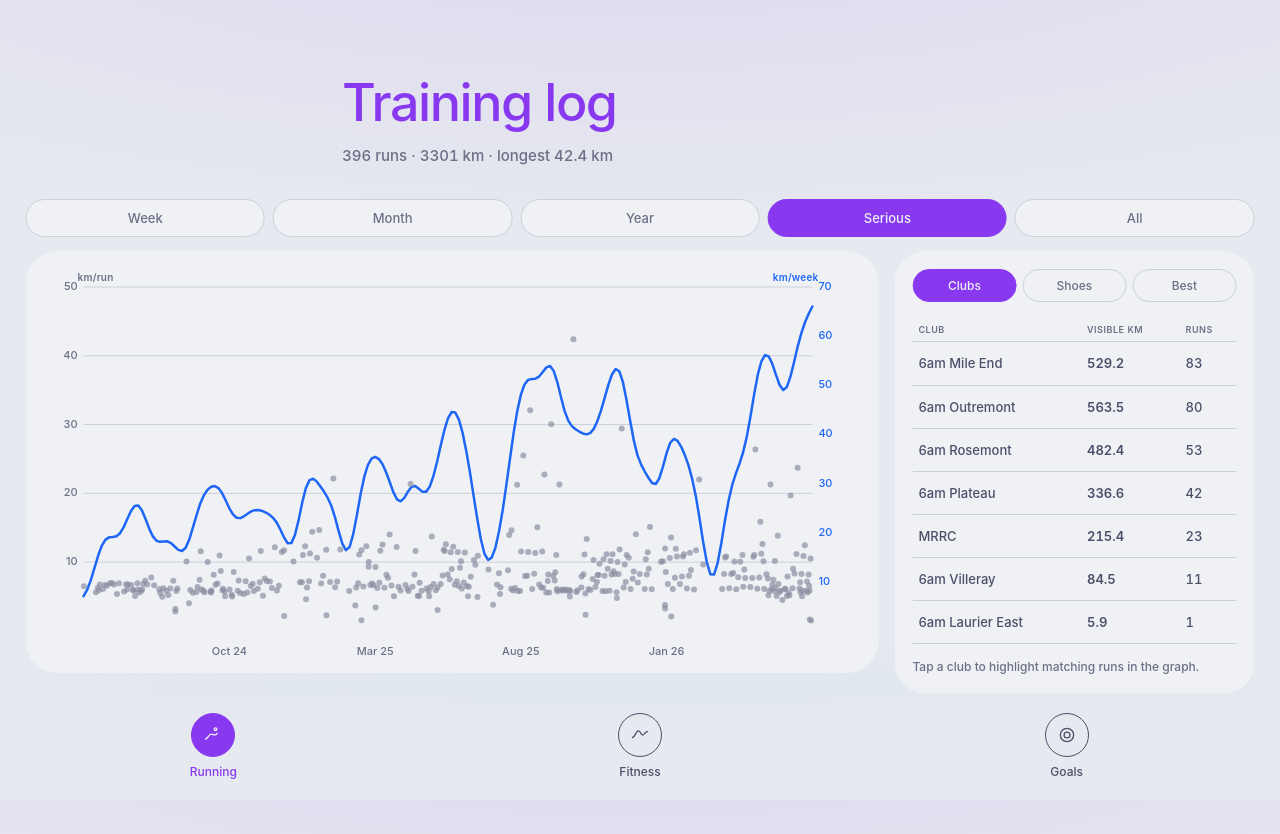
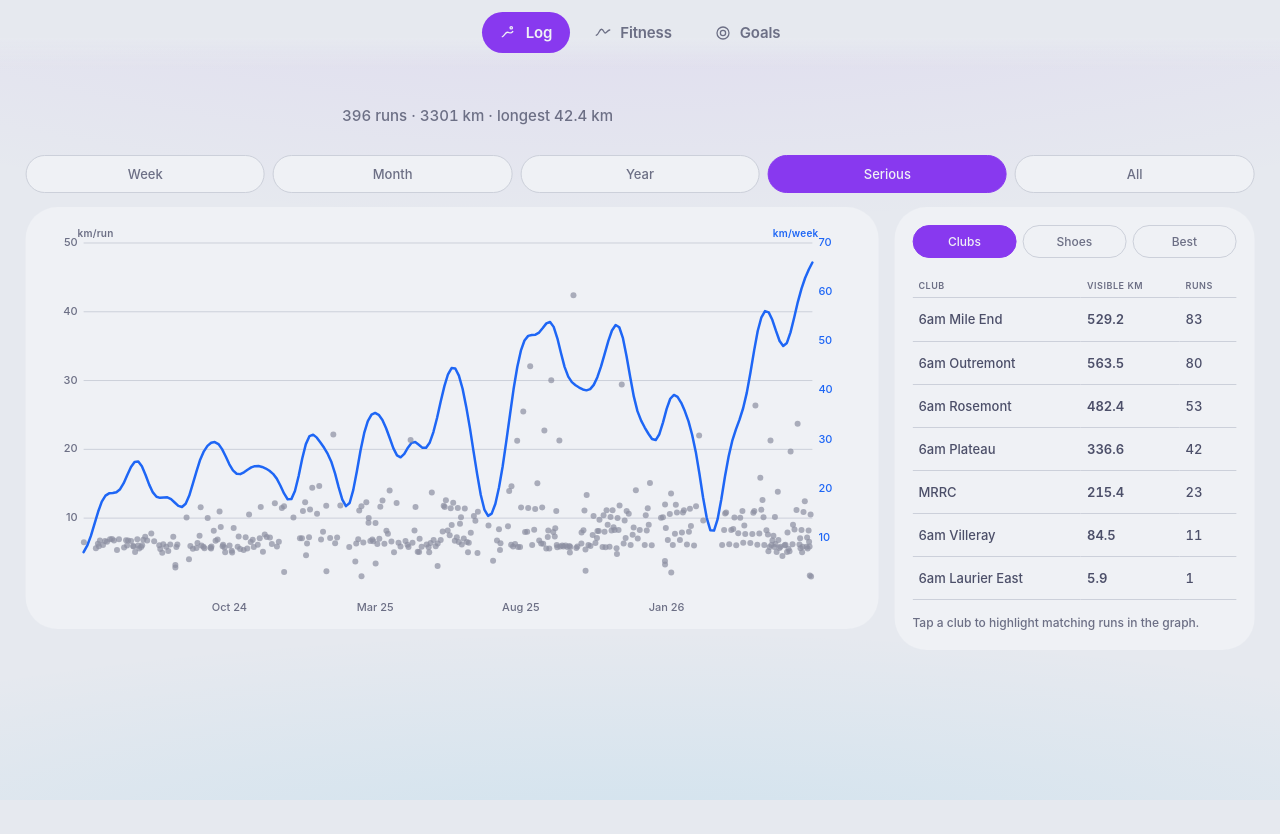
Before and after one commit to NeilGirdhar/stride, a plain HTML site: page index.html in a window 1280 px wide. After the commit the page ends 800 px from the top, so only its background shows below. Drawn offline with Linux system fonts and the light colour scheme; a web font is replaced by a local one.

Commit message:
Clean up headings

```diff
--- a/css/styles.css
+++ b/css/styles.css
@@ -34,7 +34,7 @@ html, body {
 
 body {
   position: relative;
-  padding: env(safe-area-inset-top) env(safe-area-inset-right) calc(env(safe-area-inset-bottom) + 120px) env(safe-area-inset-left);
+  padding: calc(env(safe-area-inset-top) + 64px) env(safe-area-inset-right) calc(env(safe-area-inset-bottom) + 28px) env(safe-area-inset-left);
   min-height: 100vh;
   background:
     radial-gradient(ellipse 130% 60% at 50% -15%, var(--wash-top) 0%, transparent 72%),
@@ -52,7 +52,7 @@ input, textarea, select { font: inherit; }
 .wrap { max-width: 640px; margin: 0 auto; padding: 20px 18px; }
 
 /* ---------- Hero ---------- */
-.hero { padding: 56px 4px 32px; }
+.hero { padding: 20px 4px 28px; }
 .eyebrow {
   font-family: var(--font-mono);
   font-size: 11px; letter-spacing: 0.22em;
@@ -110,41 +110,34 @@ input, textarea, select { font: inherit; }
 }
 .field input:focus { outline: none; border-color: var(--accent); }
 
-/* ---------- Tabs — flat icon-circle nav ---------- */
+/* ---------- Tabs — top bar, doubles as the header ---------- */
 nav.tabs {
   position: fixed;
-  bottom: 0; left: 0; right: 0;
+  top: 0; left: 0; right: 0;
   display: flex;
-  justify-content: space-around;
-  padding: 26px env(safe-area-inset-right) calc(14px + env(safe-area-inset-bottom)) env(safe-area-inset-left);
-  background: linear-gradient(to bottom, transparent 0%, var(--bg) 35%, var(--bg) 100%);
+  justify-content: center;
+  gap: 6px;
+  padding: calc(env(safe-area-inset-top) + 12px) env(safe-area-inset-right) 16px env(safe-area-inset-left);
+  background: linear-gradient(to bottom, var(--bg) 0%, var(--bg) 55%, transparent 100%);
   z-index: 50;
 }
 nav.tabs button {
-  flex: 1; min-width: 0;
-  padding: 4px 2px;
-  display: flex; flex-direction: column; align-items: center; gap: 6px;
-  color: var(--text);
-  font-family: var(--font-body);
-  font-size: 12px; font-weight: 500;
-  transition: color .18s;
+  display: inline-flex; align-items: center; gap: 8px;
+  padding: 9px 18px;
+  border-radius: var(--r-pill);
+  color: var(--text-muted);
+  font-family: var(--font-display);
+  font-size: 15px; font-weight: 600; letter-spacing: -0.01em;
+  transition: background .18s, color .18s;
 }
+nav.tabs button.active { background: var(--accent); color: var(--accent-text); }
 nav.tabs button .tab-icon {
-  width: 44px; height: 44px;
-  border-radius: 50%;
-  border: 1.4px solid var(--text);
-  display: flex; align-items: center; justify-content: center;
-  transition: background .18s, color .18s, border-color .18s;
+  display: inline-flex; align-items: center; justify-content: center;
+  width: 18px; height: 18px;
 }
-nav.tabs button.active .tab-icon {
-  background: var(--accent);
-  border-color: var(--accent);
-  color: var(--accent-text);
-}
-nav.tabs button.active { color: var(--accent); }
 nav.tabs button svg {
-  width: 20px; height: 20px;
-  stroke: currentColor; stroke-width: 1.6;
+  width: 18px; height: 18px;
+  stroke: currentColor; stroke-width: 1.7;
   fill: none; stroke-linecap: round; stroke-linejoin: round;
 }
 
@@ -168,7 +161,7 @@ nav.tabs button svg {
 /* ---------- Mobile ---------- */
 @media (max-width: 480px) {
   .wrap { padding: 8px 18px; }
-  .hero { padding: 30px 2px 18px; }
+  .hero { padding: 12px 2px 16px; }
   .card { margin: 0 0 16px; }
   .section-head { margin: 8px 0 14px; }
 }
--- a/index.html
+++ b/index.html
@@ -20,6 +20,21 @@
 </head>
 <body>
 
+<nav class="tabs">
+  <button data-page="running" class="active" aria-label="Log">
+    <span class="tab-icon"><svg viewBox="0 0 24 24"><path d="M3 17c3-1 4-6 7-6s4 3 7-1" /><circle cx="15" cy="5" r="1.6"/></svg></span>
+    Log
+  </button>
+  <button data-page="fitness" aria-label="Fitness">
+    <span class="tab-icon"><svg viewBox="0 0 24 24"><path d="M3 15c3 0 4-8 7-8s3 5 5 5 3-4 6-4" stroke-linejoin="round"/></svg></span>
+    Fitness
+  </button>
+  <button data-page="goals" aria-label="Goals">
+    <span class="tab-icon"><svg viewBox="0 0 24 24"><circle cx="12" cy="12" r="8"/><circle cx="12" cy="12" r="3.5"/></svg></span>
+    Goals
+  </button>
+</nav>
+
 <div class="wrap">
 
   <!-- RUNNING -->
@@ -35,21 +50,6 @@
 
 <div id="toast"></div>
 
-<nav class="tabs">
-  <button data-page="running" class="active" aria-label="Running">
-    <span class="tab-icon"><svg viewBox="0 0 24 24"><path d="M3 17c3-1 4-6 7-6s4 3 7-1" /><circle cx="15" cy="5" r="1.6"/></svg></span>
-    Running
-  </button>
-  <button data-page="fitness" aria-label="Fitness">
-    <span class="tab-icon"><svg viewBox="0 0 24 24"><path d="M3 15c3 0 4-8 7-8s3 5 5 5 3-4 6-4" stroke-linejoin="round"/></svg></span>
-    Fitness
-  </button>
-  <button data-page="goals" aria-label="Goals">
-    <span class="tab-icon"><svg viewBox="0 0 24 24"><circle cx="12" cy="12" r="8"/><circle cx="12" cy="12" r="3.5"/></svg></span>
-    Goals
-  </button>
-</nav>
-
 <script type="module" src="js/app.js"></script>
 </body>
 </html>
--- a/js/views/fitness.js
+++ b/js/views/fitness.js
@@ -34,7 +34,7 @@ export async function renderFitness() {
   if (!root) return;
 
   if (RUNS === null) {
-    root.innerHTML = `<div class="hero"><h1>Fitness &amp; Form</h1><div class="date">Loading runs…</div></div>`;
+    root.innerHTML = `<div class="hero"><div class="date">Loading runs…</div></div>`;
     try {
       const acts = await fetchJSON(ACTS_URL);
       RUNS = normalizeRuns(acts || []);
@@ -45,7 +45,7 @@ export async function renderFitness() {
   }
 
   if (!RUNS.length) {
-    root.innerHTML = `<div class="hero"><h1>Fitness &amp; Form</h1>
+    root.innerHTML = `<div class="hero">
       <div class="date">Run <code>python3 scripts/sync_strava.py sync</code> first.</div></div>`;
     return;
   }
@@ -58,7 +58,6 @@ export async function renderFitness() {
 
   root.innerHTML = `
     <div class="hero">
-      <h1>Fitness &amp; Form</h1>
       <div class="date">${fmtDate(today.t)} · ${recentKm.toFixed(1)} km last 7 days</div>
     </div>
 
--- a/js/views/goals.js
+++ b/js/views/goals.js
@@ -7,7 +7,6 @@ export function renderGoals() {
   if (!root) return;
   root.innerHTML = `
     <div class="hero">
-      <h1>Sub-3:00 marathon</h1>
       <div class="date">Montreal Beneva · Oct 11, 2026 · 4:16/km</div>
     </div>
     <div class="card stub-card">
--- a/js/views/running.js
+++ b/js/views/running.js
@@ -133,7 +133,6 @@ function draw(root) {
 
   root.innerHTML = `
     <div class="hero">
-      <h1>Training log</h1>
       <div class="date">${winPts.length} runs · ${total.toFixed(0)} km · longest ${longest.toFixed(1)} km</div>
     </div>
 
```
